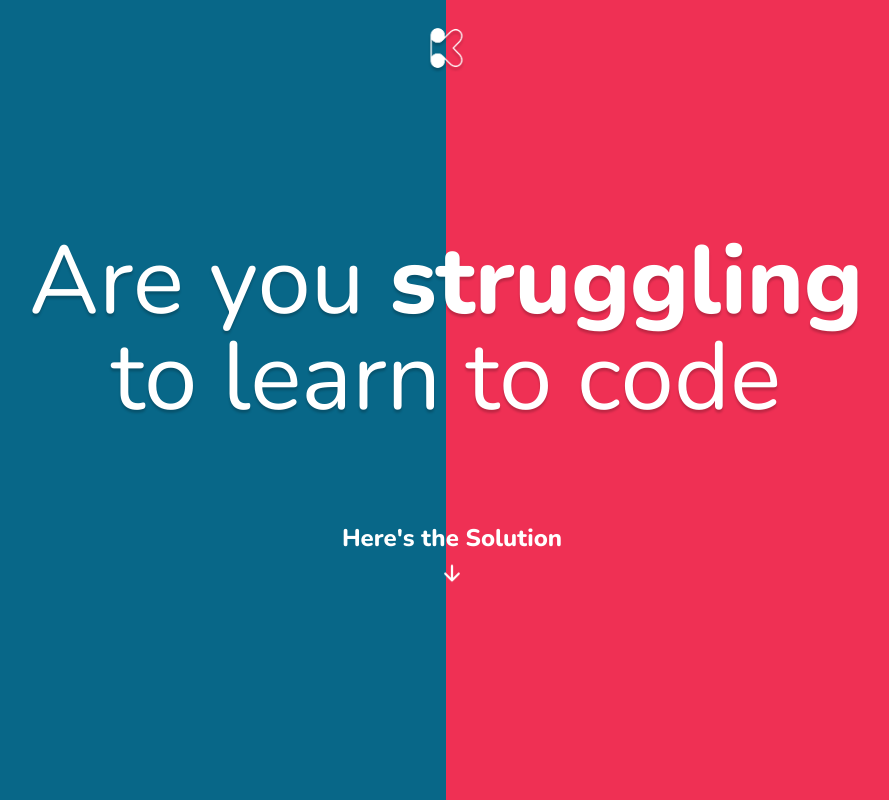
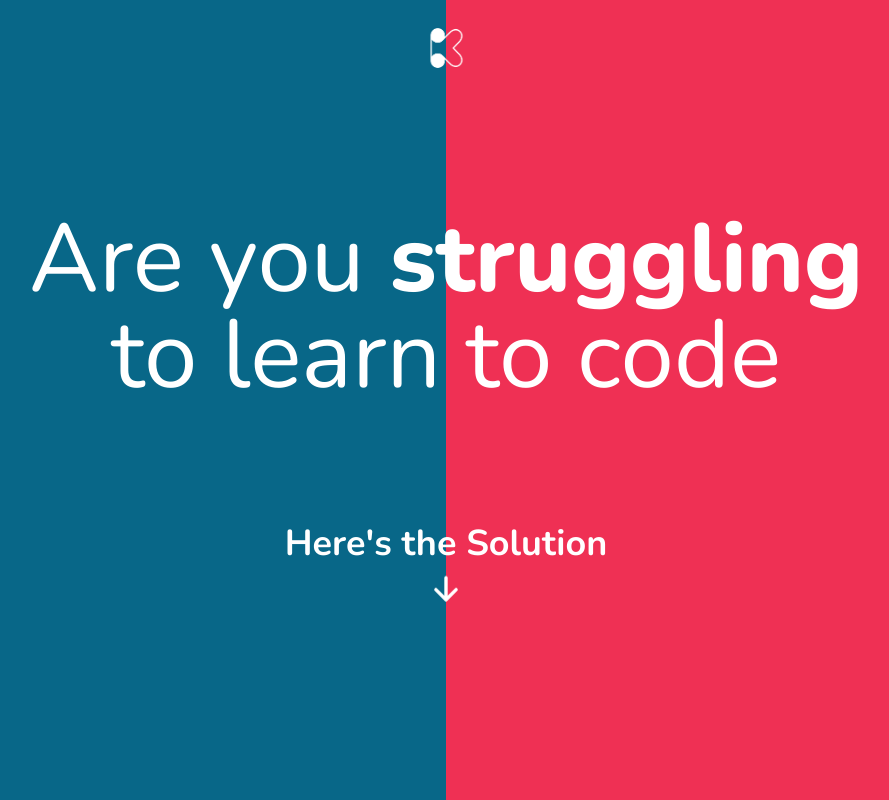
Before and after one commit to kroto-learn/kroto.in, a Next.js app: page / in a window 1280 px wide. Shown: the whole page, without its empty margins (194-1083 px from the left). Built offline with nearby package versions, Linux system fonts and the light colour scheme.

Commit message:
minor: updates;

```diff
--- a/components/landing/hero.tsx
+++ b/components/landing/hero.tsx
@@ -25,22 +25,22 @@ export default function Hero() {
 
   return (
     <>
-      <div className="flex bg-[#EF3054] flex-col items-center justify-center min-h-screen w-full absolute">
-        <div className="flex-grow-0 z-10 pt-5 transition-opacity drop-shadow-[0_3px_1px_rgba(0,0,0,0.2)]">
+      <div className="flex bg-[#EF3054] flex-col items-center justify-center min-h-screen w-full  absolute">
+        <div className="flex-grow-0 z-10 pt-5 transition-opacity ">
           <Image src={logo} width={512 / 9} height={512 / 9} alt="logo" />
         </div>
-        <div className="flex z-10 w-8/12 gap-10 flex-1 flex-col items-center justify-center text-center text-white">
-          <div className="drop-shadow-[0_3px_1px_rgba(0,0,0,0.2)]">
+        <div className="flex z-10 w-8/12 gap-16 flex-1 flex-col items-center justify-center text-center text-white">
+          <div className="">
             <h1 className="text-3xl md:text-8xl mb-10 -mt-10">
               Are you{' '}
               <span className="text font font-extrabold">struggling</span> to
               learn to code
             </h1>
           </div>
-          <div className="mt-5 sm:mt-0 sm:ml-3 transition-all">
+          <div className="transition-all">
             <a
               href="mailto:kamal@kroto.in"
-              className="flex flex-col w-full items-center justify-center text-base font-extrabold gap-2 text-white hover:scale-110 active:scale-95 md:py-4 md:px-10 md:text-2xl transition-all"
+              className="flex flex-col w-full items-center justify-center text-base font-bold gap-2 text-white hover:scale-110 active:scale-95 md:py-4 md:px-10 md:text-4xl transition-all"
             >
               <span className="transition-all">Here&apos;s the Solution</span>
               <span className="transition-all animate-bounce">
```
